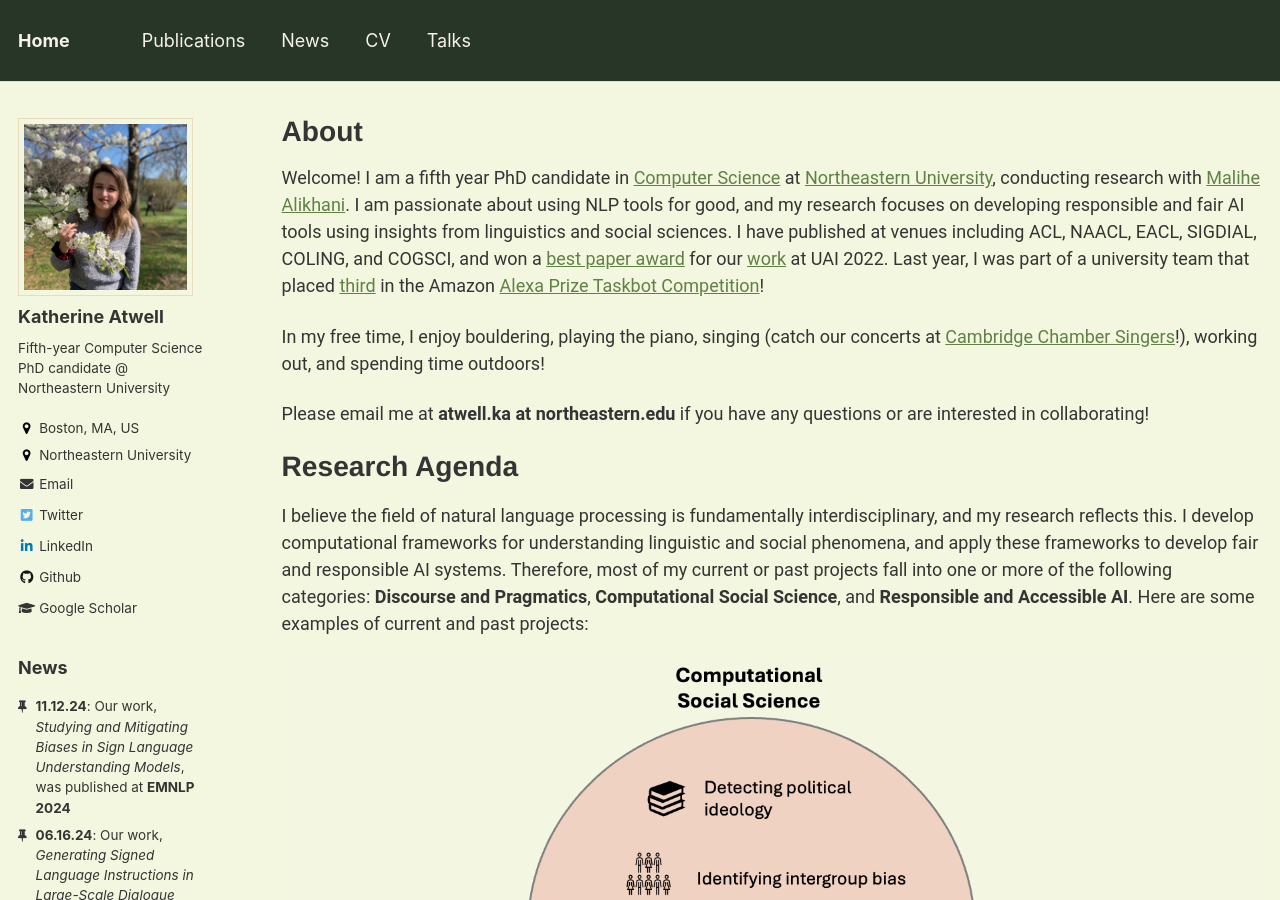
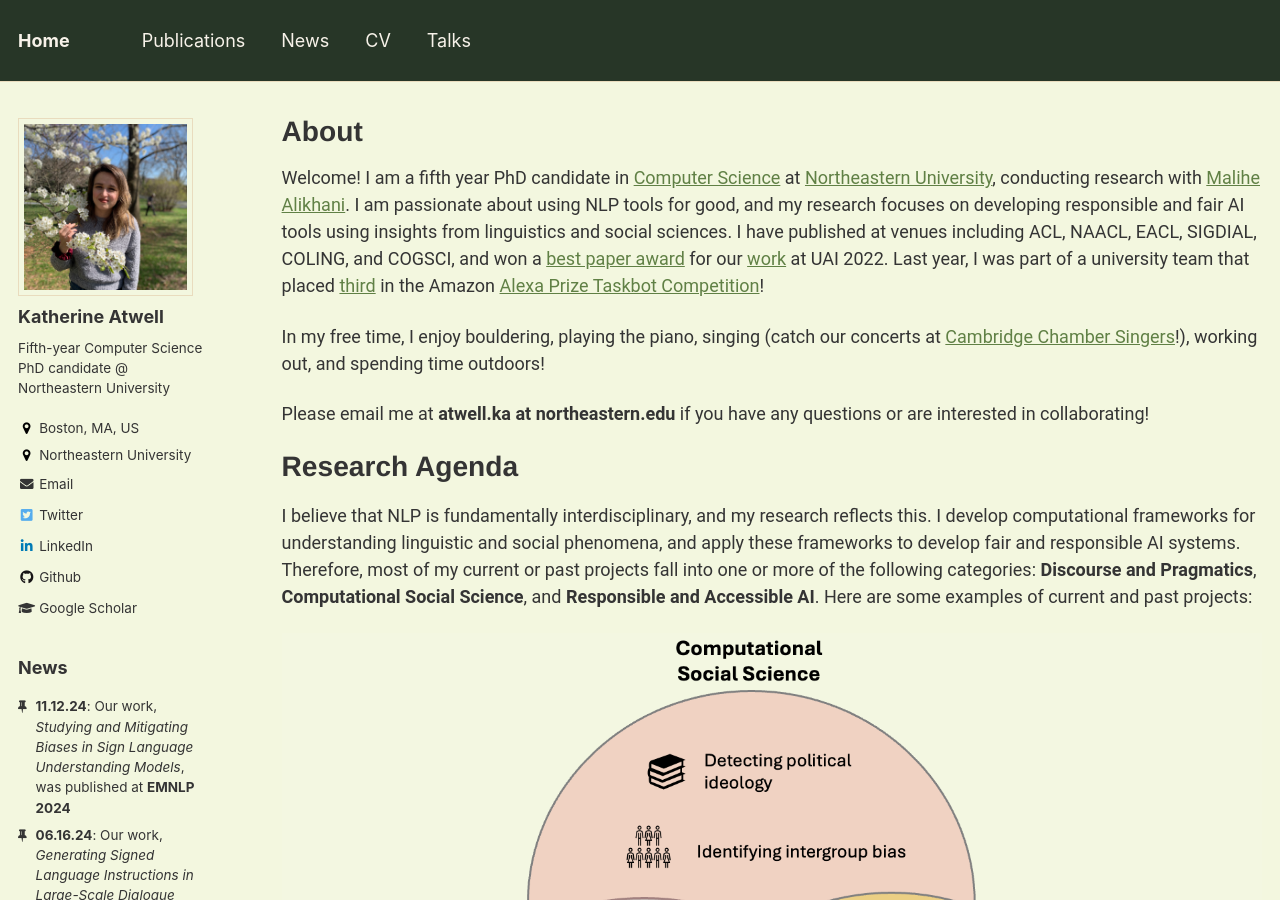
Before and after one commit to katherine-atwell/katherine-atwell.github.io, a Jekyll site: the page built from _pages/about.md, in a window 1280 px wide and 900 px high. Built offline with Jekyll 4.4.1, drawn with Linux system fonts in a browser that asks for light colours; nearby versions of some CDN libraries.

```diff
--- a/_pages/about.md
+++ b/_pages/about.md
@@ -19,6 +19,6 @@
 Research Agenda
 ======
 
-I believe the field of natural language processing is fundamentally interdisciplinary, and my research reflects this. I develop computational frameworks for understanding linguistic and social phenomena, and apply these frameworks to develop fair and responsible AI systems. Therefore, most of my current or past projects fall into one or more of the following categories: <b>Discourse and Pragmatics</b>, <b>Computational Social Science</b>, and <b>Responsible and Accessible AI</b>. Here are some examples of current and past projects:
+I believe that NLP is fundamentally interdisciplinary, and my research reflects this. I develop computational frameworks for understanding linguistic and social phenomena, and apply these frameworks to develop fair and responsible AI systems. Therefore, most of my current or past projects fall into one or more of the following categories: <b>Discourse and Pragmatics</b>, <b>Computational Social Science</b>, and <b>Responsible and Accessible AI</b>. Here are some examples of current and past projects:
 
 ![Image](https://katherine-atwell.github.io/images/venn-diagram.png)
```
